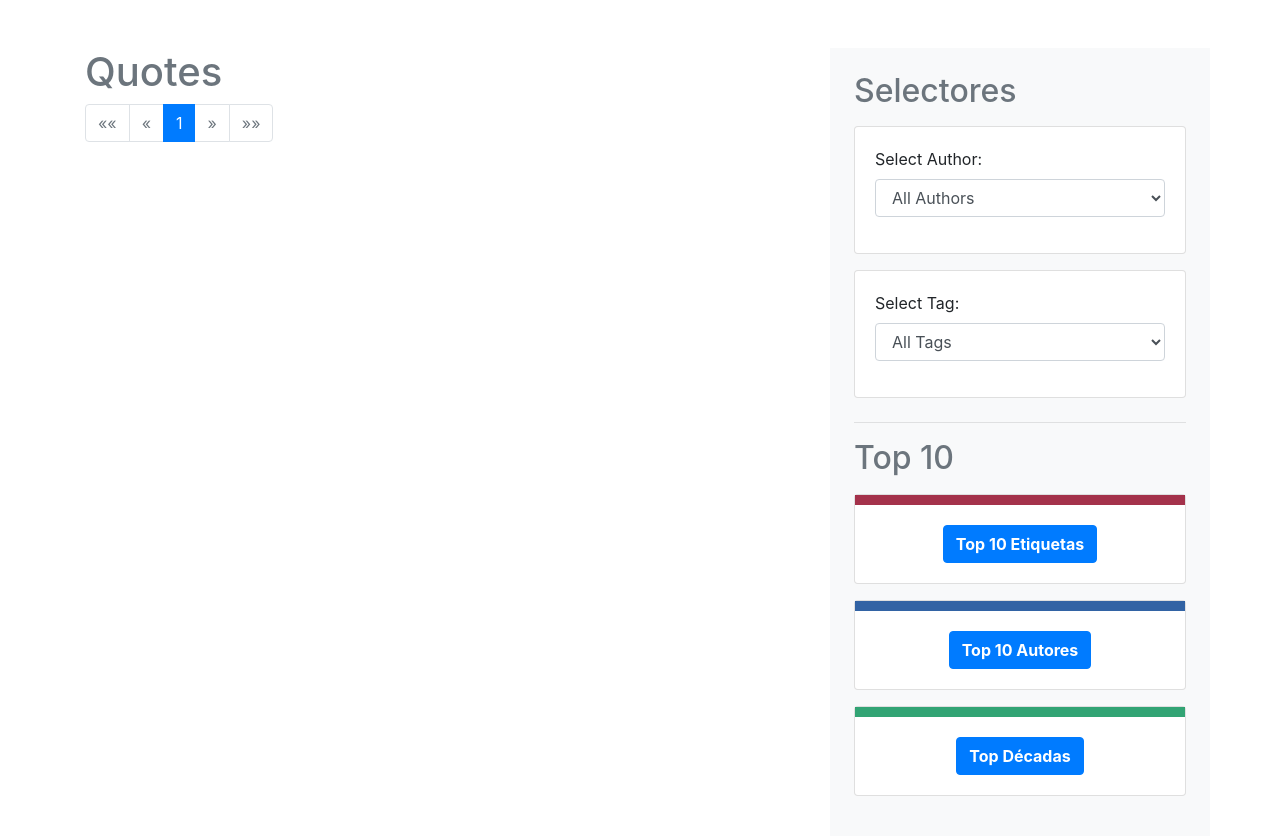
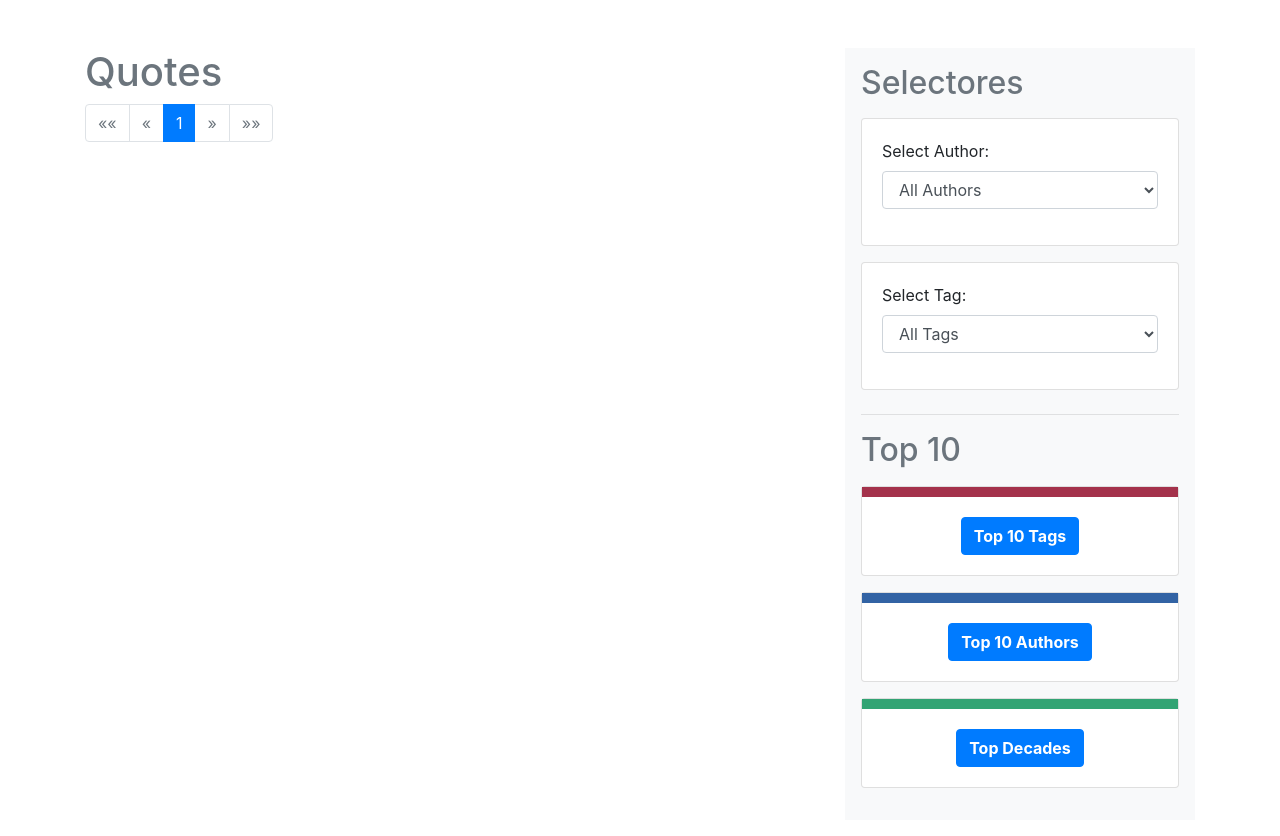
Before and after one commit to AI-School-F5-P3/WebScraping_Angelmaria, a Django app: page / in a window 1280 px wide. After the commit the page ends 788 px from the top, so only its background shows below. Run offline with Django 5.2, Linux system fonts and the light colour scheme; data that the repository does not hold is empty; some libraries are stand-ins or nearby versions.

Commit message:
cabios en stilos, sidebar sitcky

```diff
--- a/quotes/templates/quotes/author_detail.html
+++ b/quotes/templates/quotes/author_detail.html
@@ -6,9 +6,9 @@
 <div class="container mt-5">
     <h1 class="text-secondary display-4 sticky-top mb-2" style="background: white;">{{ author.name }}<a href="{% url 'quote_list' %}" class="btn btn-success ml-5">Volver</a></h1>
     <hr>
-    <p><strong><span class="author-details">Born:</span></strong> {{ author.born }}</p>
-    <p><strong><span class="author-details">Birth Place:</span></strong> {{ author.birth_place }}</p>
-    <p><strong><span class="author-details">About:</span></strong> {{ author.about }}</p>
+    <p><strong><span class="author-details">Born</span></strong> {{ author.born }}</p>
+    <p><strong><span class="author-details">Birth Place</span></strong> {{ author.birth_place }}</p>
+    <p><strong><span class="author-details">About</span></strong> {{ author.about }}</p>
     {% if author.about_page_url %}
         <p><strong>About Page:</strong> <a href="{{ author.about_page_url }}" target="_blank">{{ author.about_page_url }}</a></p>
     {% endif %}
--- a/quotes/templates/quotes/quote_list.html
+++ b/quotes/templates/quotes/quote_list.html
@@ -15,7 +15,7 @@
                         <blockquote class="blockquote mb-0">
                             <p>{{ quote.text }}</p>
                             <footer class="blockquote-footer">
-                                <a href="{% url 'author_detail' quote.author.id %}"><span style="font-weight:lighter; font-size: 1.3em;">{{ quote.author.name }}</span></a>
+                                <a href="{% url 'author_detail' quote.author.id %}"><span class="autor">{{ quote.author.name }}</span></a>
                             </footer>
                         </blockquote>
                         <div class="mt-2">
@@ -89,9 +89,9 @@
         </div>
 
         <!-- Sidebar -->
-        <div class="col-md-4 bg-light p-4">
+        <div class="col-md-4">
+            <div class="bg-light p-3 sticky-top">
                 <h2 class="text-secondary mb-3">Selectores</h2>
-
                 <!-- Formulario para seleccionar el autor -->
                 <div class="card mb-3">
                     <div class="card-body">
@@ -110,7 +110,6 @@
                         </form>
                     </div>
                 </div>
-
                 <!-- Formulario para seleccionar la etiqueta -->
                 <div class="card mb-3">
                     <div class="card-body">
@@ -130,26 +129,24 @@
                     </div>
                 </div>
                 <hr class="mt-4">
-
                 <h2 class="text-secondary mb-3">Top 10</h2>
                 <!-- Botón para mostrar la distribución de citas por etiqueta -->
                 <div class="card mb-3">
-                <div class="card-body text-center" style="border-top: 10px solid rgba(145, 8, 38, 0.828);">
-                    <button id="show-tag-distribution" class="btn btn-primary"><span style="font-weight: bold">Top 10 Etiquetas</span></button>
+                    <div class="card-body text-center top-rojo">
+                        <button id="show-tag-distribution" class="btn btn-primary"><span style="font-weight: bold">Top 10 Tags</span></button>
                     </div>
                 </div>
-
                 <!-- Botón para mostrar la distribución de citas por autor -->
                 <div class="card mb-3">
-                <div class="card-body text-center" style="border-top: 10px solid rgba(8, 67, 145, 0.828);">
-                    <button id="show-author-distribution" class="btn btn-primary"><span style="font-weight: bold">Top 10 Autores</span></button>
+                    <div class="card-body text-center top-azul">
+                        <button id="show-author-distribution" class="btn btn-primary"><span style="font-weight: bold">Top 10 Authors</span></button>
                     </div>
                 </div>
-
                 <!-- Botón para mostrar la distribución de citas por década -->
                 <div class="card mb-3">
-                <div class="card-body text-center" style="border-top: 10px solid rgba(8, 145, 88, 0.828);">
-                    <button id="show-author-decade-distribution" class="btn btn-primary"><span style="font-weight: bold">Top Décadas</span></button>
+                    <div class="card-body text-center top-verde">
+                        <button id="show-author-decade-distribution" class="btn btn-primary"><span style="font-weight: bold">Top Decades</span></button>
+                    </div>
                 </div>
             </div>
         </div>
--- a/quotes/templates/quotes/tag_detail.html
+++ b/quotes/templates/quotes/tag_detail.html
@@ -11,7 +11,7 @@
             <div class="card-body">
                 <blockquote class="blockquote mb-0">
                     <p>{{ quote_tag.quote.text }}</p>
-                    <footer class="blockquote-footer"><a href="{% url 'author_detail' quote_tag.quote.author.id %}">{{ quote_tag.quote.author.name }}</a></footer>
+                    <footer class="blockquote-footer"><a href="{% url 'author_detail' quote_tag.quote.author.id %}"><span class="autor">{{ quote_tag.quote.author.name }}</span></a></footer>
                 </blockquote>
             </div>
         </div>
--- a/static/css/styles.css
+++ b/static/css/styles.css
@@ -1,6 +1,6 @@
 .author-details {
     border:1px solid darkgrey;
-    padding: 3px;
+    padding: 5px;
     border-radius: 5px;
     background-color: #f5f5f5;
 }
@@ -24,3 +24,7 @@
 .top-verde {
     border-top: 10px solid rgba(8, 145, 88, 0.828);
 }
+.autor {
+    font-weight:lighter;
+    font-size: 1.3em;
+}
```
Lines whose indentation alone changed are shown as unchanged.
